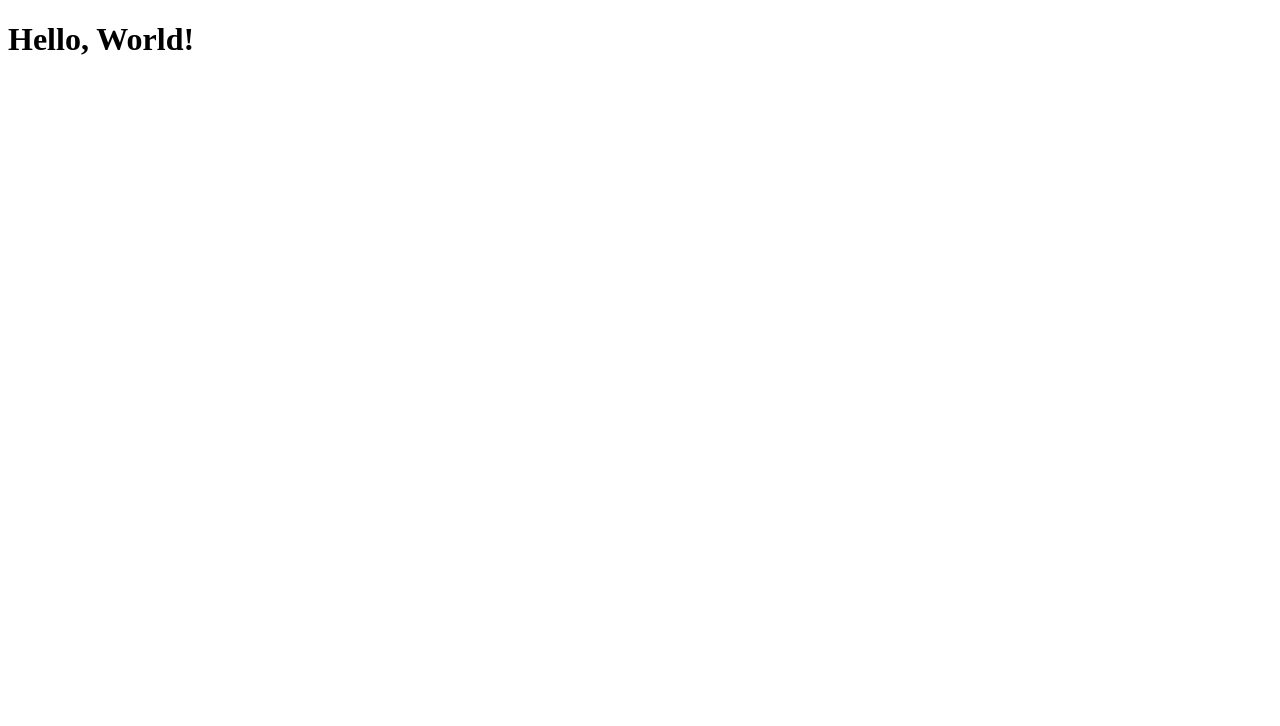
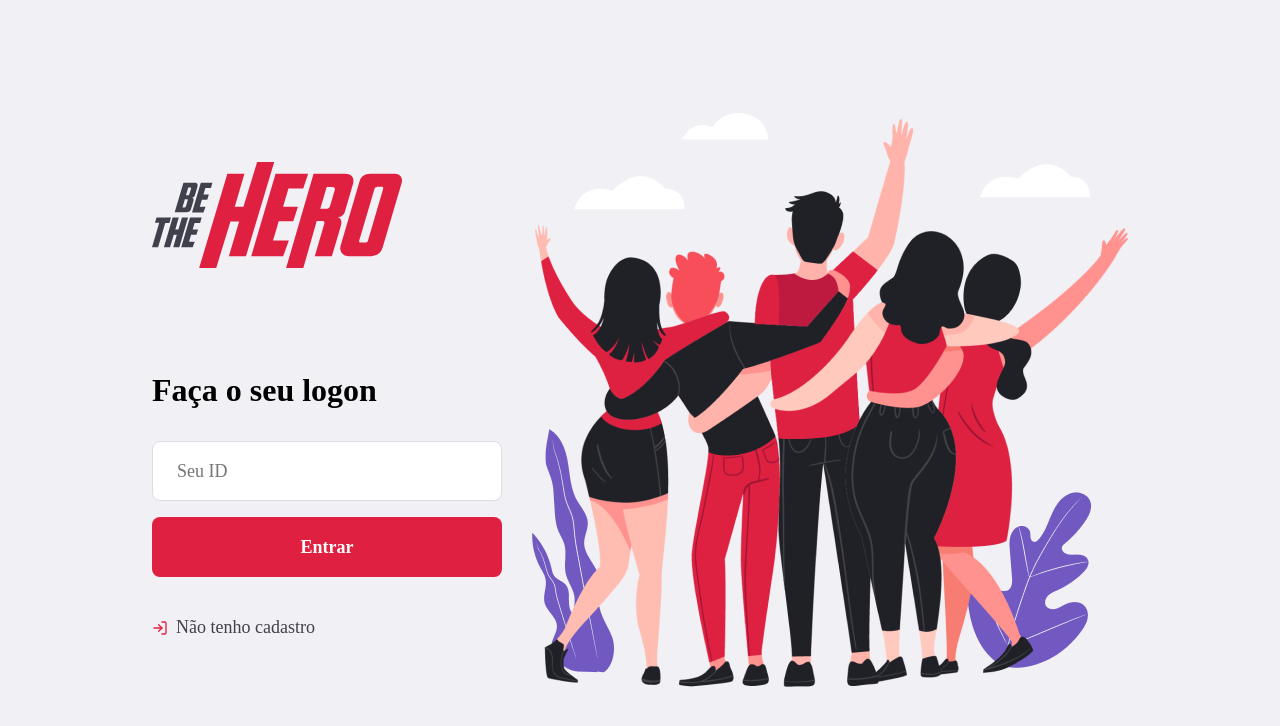
Before and after one commit to ifilipe-lype/be-the-hero, a React (Create React App) app in the folder web/: page / in a window 1280 px wide. Shown: the top 726 px of the page. Built offline with nearby package versions, Linux system fonts and the light colour scheme.

Commit message:
import Routes component, and apply in app component as unique children

```diff
--- a/web/src/App.js
+++ b/web/src/App.js
@@ -1,7 +1,13 @@
 import React from 'react';
+
+import Routes from "./routes";
+
+import "./global.css";
+
+
 function App() {
   return (
-    <h1>Hello, World!</h1>
+    <Routes />
   );
 }
 
```
